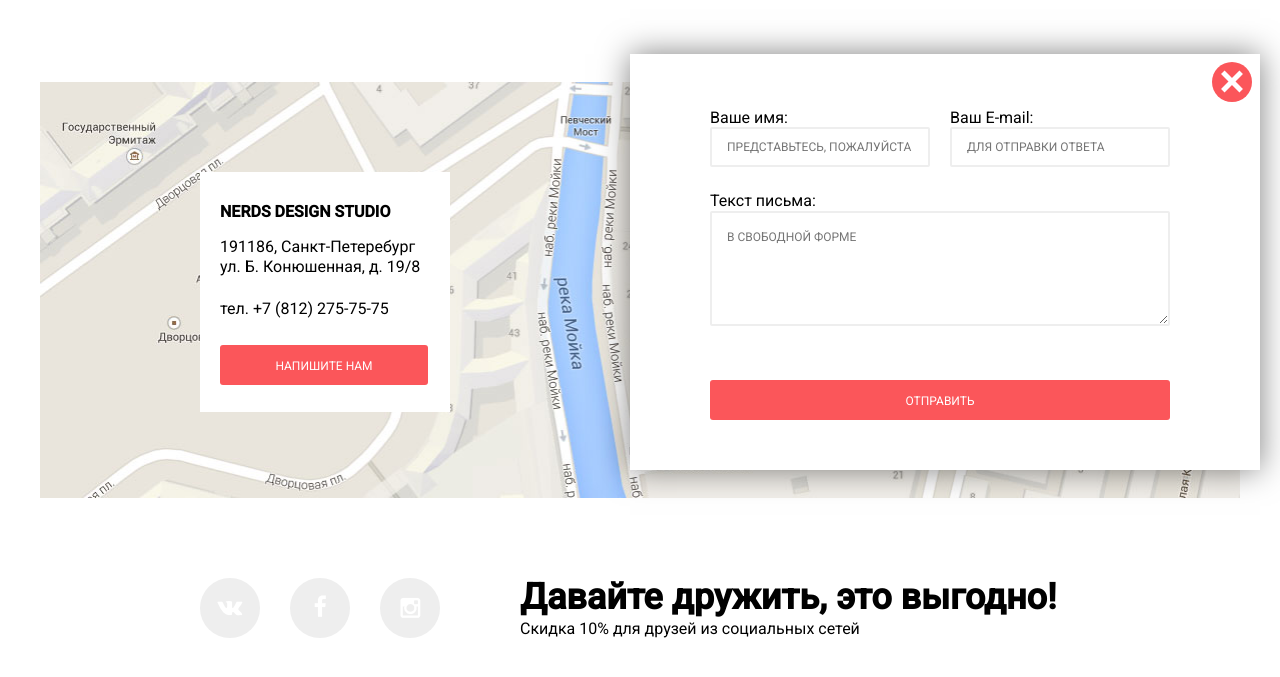
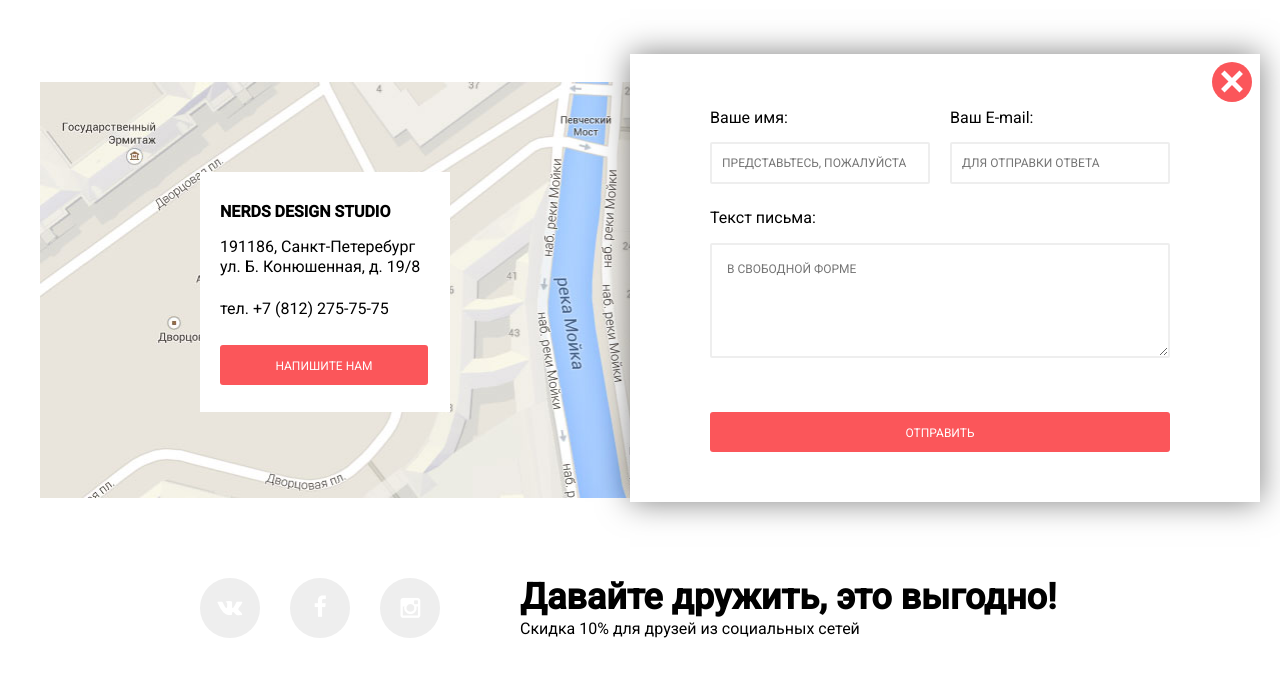
Before and after one commit to dreyval/html-academy-my-study, a plain HTML site: page index.html in a window 1280 px wide. Both pictures are taken after a click on the button "НАПИШИТЕ НАМ". Shown: the part 1546-2223 px from the top of the page. Drawn offline with Linux system fonts and the light colour scheme.

Commit message:
small css tweaks
поправил баги с маргинами вво всплывающем окне

```diff
--- a/css/style.css
+++ b/css/style.css
@@ -149,12 +149,7 @@ main.container {
     line-height: 40px;
 
 }
-.button:active {
 
-}
-.web-site {
-
-}
 .apps {
     background-color: #00ca74;
 }
@@ -387,10 +382,7 @@ footer {
     font-size: 16px;
     line-height: 18px;
 }
-.modal-popup p {
-    /*margin: 0;*/
-    /*margin-bottom: 10px;*/
-}
+
 .modal-popup input {
     margin-bottom: 25px;
 }
@@ -401,11 +393,11 @@ footer {
     text-transform: uppercase;
     line-height: 18px;
     width: 220px;
-    height: 40px;
     box-sizing: border-box;
     border: 2px solid #eee;
     border-radius: 2px;
-    padding: 15px;
+    padding: 10px;
+    margin-top: 15px;
 }
 .popup-align {
     display: inline-block;
@@ -427,4 +419,5 @@ footer {
     border: 2px solid #eee;
     border-radius: 2px;
     margin-bottom: 50px;
+    margin-top: 15px;
 }
--- a/js/common.js
+++ b/js/common.js
@@ -4,7 +4,7 @@ var link = document.querySelector(".feedback-btn");
 
         link.addEventListener("click", function(event) {
             event.preventDefault();
-            popup.classList.add("modal-popup-show");
+            popup.classList.toggle("modal-popup-show");
             });
 
         popupClose.addEventListener("click", function(event) {
```
Also changed, not shown: index.html (+0 -15 lines).
